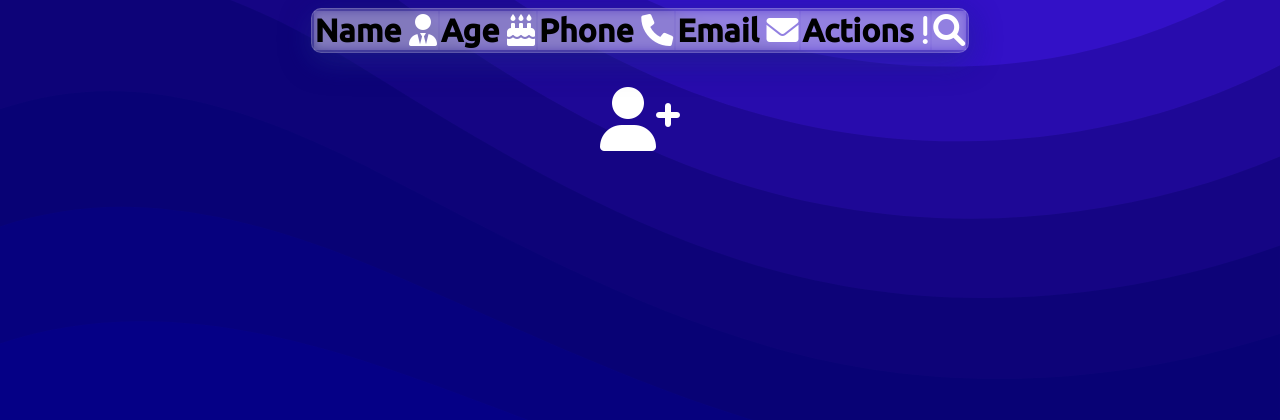
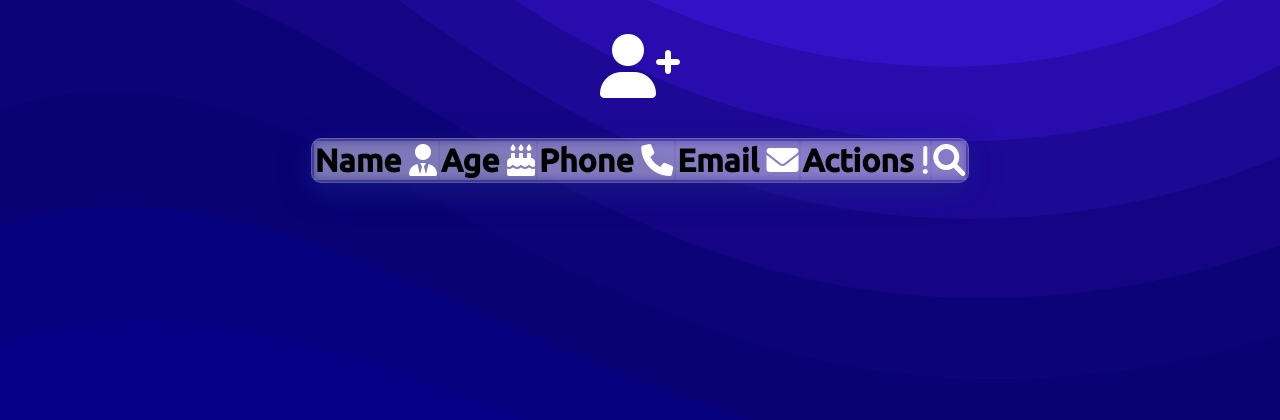
Before and after one commit to juanpfrancos/MyContactsApp---PHP-CRUD, a PHP site: page / in a window 1280 px wide. Shown: the top 420 px of the page. Run offline with PHP 8.4, Linux system fonts and the light colour scheme; data that the repository does not hold is empty.

Commit message:
Fixing styles and put iconsearch and add icon interactivity hide.

```diff
--- a/assets/scripts.js
+++ b/assets/scripts.js
@@ -3,10 +3,16 @@
   }
 
   function showHide(){
-    let container=document.getElementById("searchContainer");
-    if (container.style.display == "flex") {
-        container.style.display="none";
+    let searchbar=document.getElementById("searchContainer");
+    let addicon=document.getElementById("add");
+    let icon=document.getElementById("icon")
+    if (searchbar.style.display == "flex") {
+        searchbar.style.display="none";
+        addicon.style.display="flex";
+        icon.setAttribute('class', 'fa-solid fa-magnifying-glass');
     } else {
-        container.style.display="flex";
+        searchbar.style.display="flex";
+        addicon.style.display="none";
+        icon.setAttribute('class', 'fas fa-user-plus');
     }
   }
--- a/assets/styles.css
+++ b/assets/styles.css
@@ -77,13 +77,17 @@ i {
   text-transform: uppercase;
 }
 
+#add,
 .add {
   display: flex;
   justify-content: center;
   margin: 2em;
 }
+#add a:visited,
 .add a:visited,
+#add a:link,
 .add a:link,
+#add a:active,
 .add a:active {
   font-size: 4em;
   color: white;
--- a/index.php
+++ b/index.php
@@ -19,7 +19,11 @@ $result = mysqli_query($mysqli, "SELECT * FROM contact");
 	<div id="searchContainer">
 		<input id="search" placeholder="Search">
 	</div>
-
+	<div id="add">
+		<a href="./actions/add.html">
+			<i class="fas fa-user-plus"></i>
+		</a>
+	</div>
 	<table>
 		<tr>
 			<th>Name <i class="fa-solid fa-user-tie"></i></th>
@@ -27,7 +31,7 @@ $result = mysqli_query($mysqli, "SELECT * FROM contact");
 			<th>Phone <i class="fa-solid fa-phone"></i></th>
 			<th>Email <i class="fas fa-envelope"></i></th>
 			<th>Actions <i class="fa-solid fa-exclamation"></i></th>
-			<th><i class="fa-solid fa-magnifying-glass" onclick="activateBar()"></i></th>
+			<th><i id="icon" class="fa-solid fa-magnifying-glass" onclick="activateBar()"></i></th>
 		</tr>
 		<?php
 			while ($res = mysqli_fetch_array($result)) {
@@ -44,11 +48,6 @@ $result = mysqli_query($mysqli, "SELECT * FROM contact");
 			}
 		?>
 	</table>
-	<div class="add">
-		<a href="./actions/add.html">
-			<i class="fas fa-user-plus"></i>
-		</a>
-	</div>
 	<script src="./assets/scripts.js"></script>
 </body>
 </html>
```
